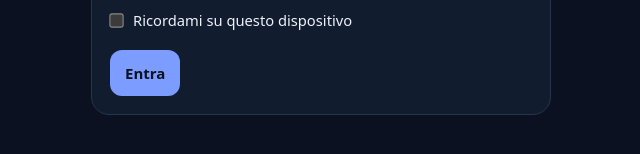
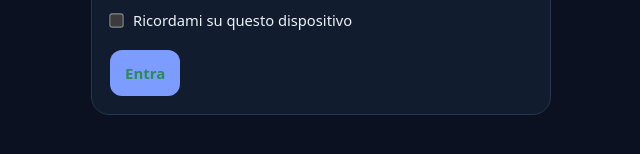
Before and after one commit to AntoMMA/Gestione-Entrate-Uscite-Personale, a plain HTML site: page index.html in a window 1280 px wide. Shown: the part 536-690 px from the top of the page, 319-959 px from the left. Drawn offline with nearby package versions, Linux system fonts and the light colour scheme.

Commit message:
Change button text color to a darker green

```diff
--- a/style.css
+++ b/style.css
@@ -51,7 +51,7 @@ button:disabled {
 
 button.primary {
   background: var(--accent);
-  color: #0a1220;
+  color: #2e8b57;
 }
 
 /* Pulsante Aggiungi entrata: verde leggermente scuro */
```
